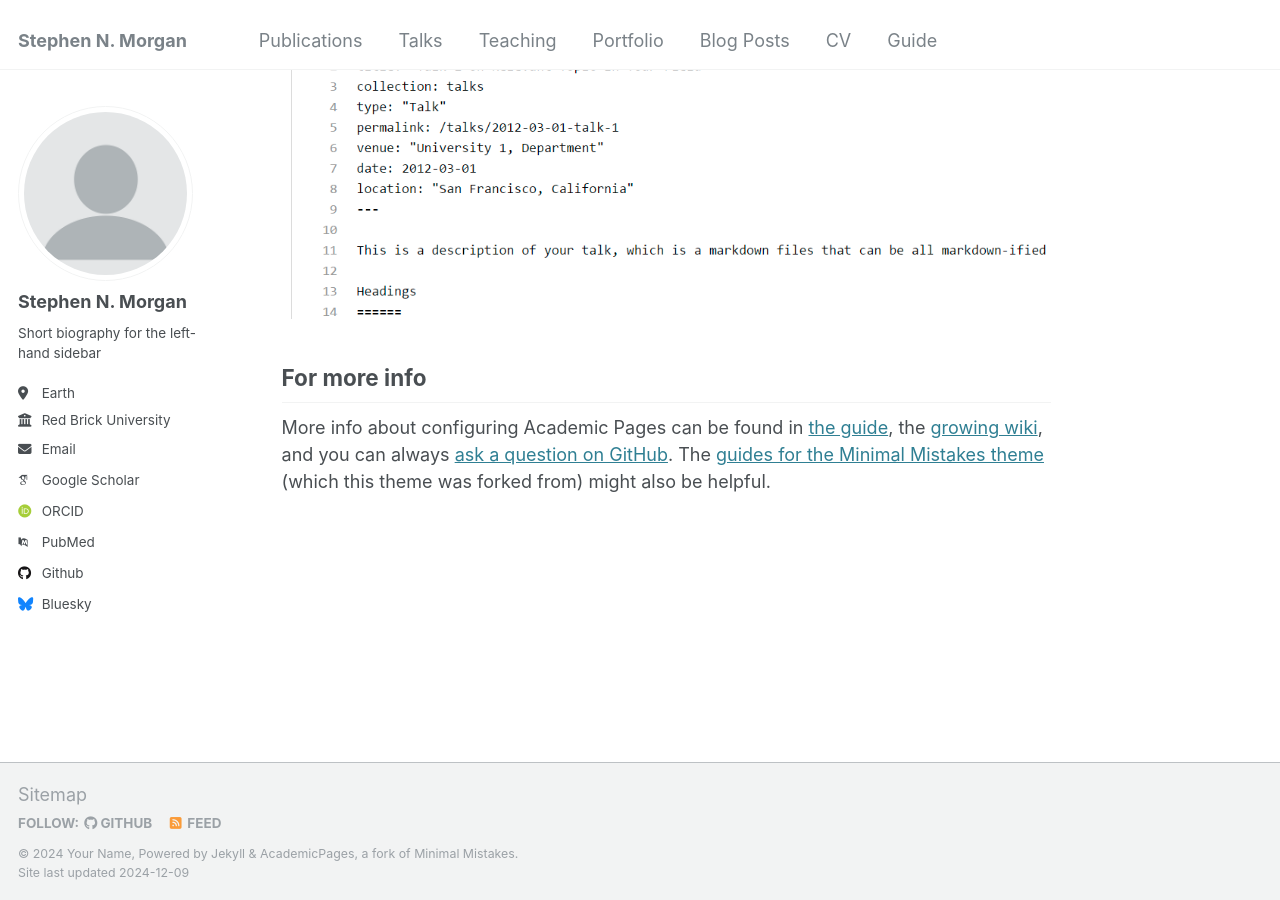
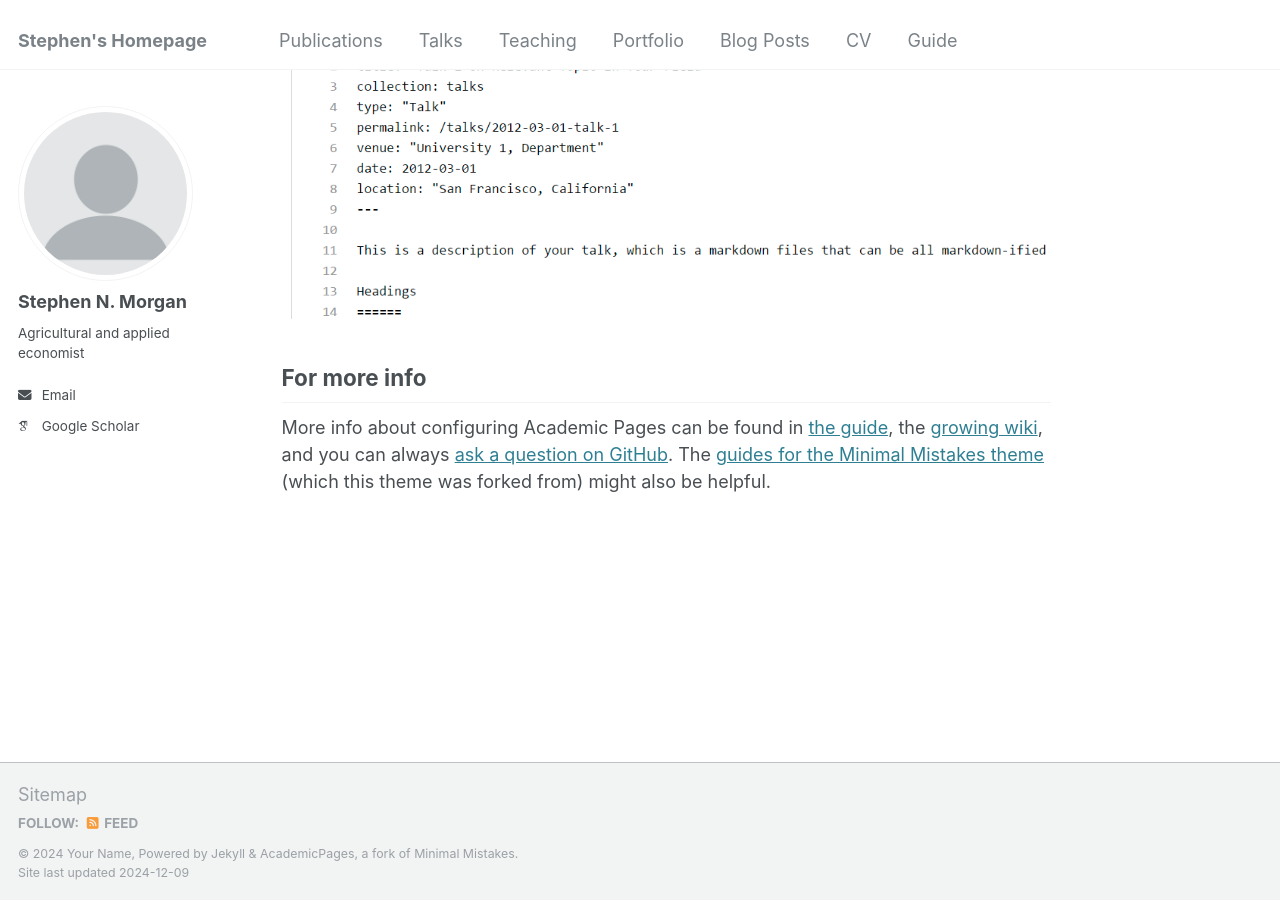
Before and after one commit to snmorganphd/snmorganphd.github.io, a Jekyll site: the page built from _pages/about.md, in a window 1280 px wide and 900 px high, scrolled down 2643 px. Built offline with Jekyll 4.4.1, drawn with Linux system fonts in a browser that asks for light colours; some web fonts are replaced.

Commit message:
Update _config.yml

```diff
--- a/_config.yml
+++ b/_config.yml
@@ -8,7 +8,7 @@
 
 # Basic Site Settings
 locale                   : "en-US"
-title                    : "Stephen N. Morgan"
+title                    : "Stephen's Homepage"
 title_separator          : "-"
 name                     : &name "Your Name"
 description              : &description "personal description"
@@ -24,19 +24,19 @@ author:
   avatar           : "profile.png"
   name             : "Stephen N. Morgan"
   pronouns         : # example: "she/her"
-  bio              : "Short biography for the left-hand sidebar"
-  location         : "Earth"
-  employer         : "Red Brick University"
+  bio              : "Agricultural and applied economist"
+  location         :
+  employer         :
   uri              : # URL
-  email            : "none@example.org"
+  email            : "snmorganphd@gmail.com"
 
   # Academic websites
   arxiv            : # URL - Update with the correct link to your profile
-  googlescholar    : "https://scholar.google.com/citations?user=PS_CX0AAAAAJ"
+  googlescholar    : "https://scholar.google.com/citations?user=pyud72QAAAAJ&hl=en&oi=ao"
   impactstory      : # URL
-  orcid            : "http://orcid.org/yourorcidurl"
+  orcid            : #"http://orcid.org/yourorcidurl"
   semantic         : # URL
-  pubmed           : "https://www.ncbi.nlm.nih.gov/pubmed/?term=john+snow"
+  pubmed           : #"https://www.ncbi.nlm.nih.gov/pubmed/?term=john+snow"
   researchgate     : # URL
   scopus           : # URL
 
@@ -44,12 +44,12 @@ author:
   bitbucket        : # Username - Update with your username on the site
   codepen          : # Username
   dribbble         : # Username
-  github           : "academicpages"
+  github           : #"academicpages"
   kaggle           : # Username
   stackoverflow    : # User number or user number and name (i.e., use "1" or "1/jeff-atwood")
 
   # Social media
-  bluesky          : "bsky.app" # Replace this with you Bluesky username
+  bluesky          : #"bsky.app" # Replace this with you Bluesky username
   facebook         : # Username
   flickr           : # Username
   foursquare       : # Username
```
